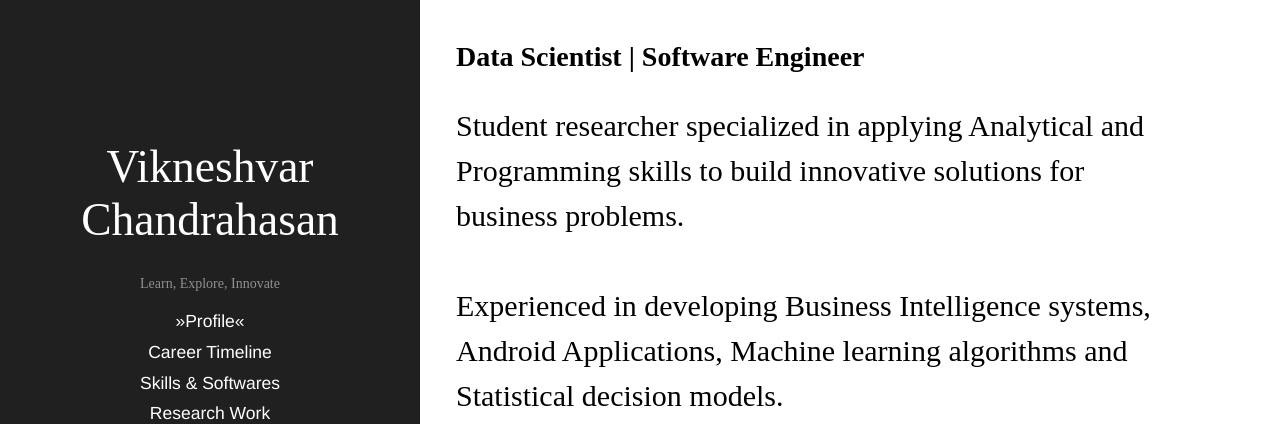
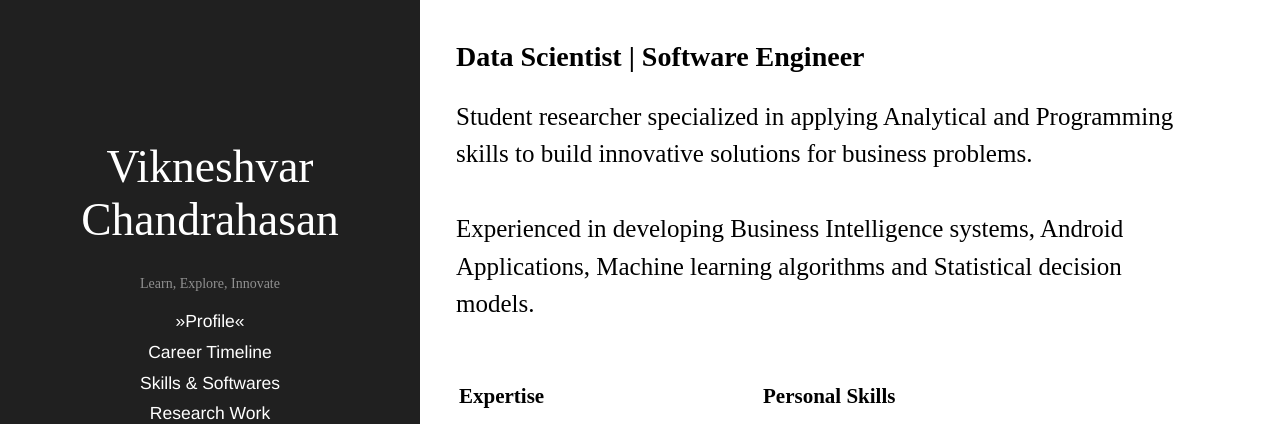
Before and after one commit to Vikneshvar/BazTechStudio, a Django app: page / in a window 1280 px wide. Shown: the top 424 px of the page. Run offline with Django 3.2, Linux system fonts and the light colour scheme; some libraries are stand-ins or nearby versions.

Commit message:
errors corrected

```diff
--- a/bazwebapp/templates/profile.html
+++ b/bazwebapp/templates/profile.html
@@ -42,18 +42,14 @@
 
 		<div class="maincontent">
 			<h1> Data Scientist | Software Engineer </h1>
-			<p>Student researcher specialized in applying Analytical and Programming skills to build innovative solutions for business problems. <br><br> Experienced in developing Business Intelligence systems, Android Applications, Machine learning algorithms and Statistical decision models.
+			<p style="font-size: 25px;">Student researcher specialized in applying Analytical and Programming skills to build innovative solutions for business problems. <br><br> Experienced in developing Business Intelligence systems, Android Applications, Machine learning algorithms and Statistical decision models.
 			</p>
 			<br>
 			<table>
-				<tr><td><h2>My expertise</h2></td></tr>
- 				<tr>
-    				<td><div id="dskills"></td>
-    			</tr>
-    			<tr><td><h2>Personal Skills</h2></td></tr>
-    			<tr>
-    				<td><div id="pskills"></div></td>
-    			</tr>
+				<tr>
+					<td><h2>Expertise</h2><div id="dskills"></div></td>
+					<td><h2>Personal Skills</h2><div id="pskills"></div></td>
+				</tr>
     		</table>
 	</div>
 </body>
--- a/bazwebapp/templates/rep1.html
+++ b/bazwebapp/templates/rep1.html
@@ -16,7 +16,7 @@
       <div class="sidebar-sticky">
         <div class="sidebar-about">
           <h1>
-            <a href="profile">
+            <a href="../profile">
               Vikneshvar Chandrahasan
             </a>
           </h1>
--- a/bazwebsite/static/css/theme.css
+++ b/bazwebsite/static/css/theme.css
@@ -182,7 +182,7 @@ a.sidebar-nav-item:focus {
 }
 
 .maincontent p {
-  font-size: 30px;
+  font-size: 15px;
   line-height: 1.5;
 }
 
@@ -191,6 +191,10 @@ a.sidebar-nav-item:focus {
 .image{
   width:100px;
   height:100px;
+}
+
+.imageRe{
+
 }
 
 
--- a/bazwebsite/static/js/profile.js
+++ b/bazwebsite/static/js/profile.js
@@ -9,38 +9,28 @@ function drawPieChart() {
 	var data = google.visualization.arrayToDataTable([
 		['Me', 'How much'],
 		['Data Analytics', 40],
-		['Programming', 30],
+		['Coding', 30],
 		['Database & Reporting', 25],
-		['Machine Learning', 30]
+		['Machine Learning', 30],
+		['Healthcare & Marketing Analytics', 20]
 	]);
 
-	// Optional; add a title and set the width and height of the chart
 	var options = {
-		titleTextStyle: {
-				color: 'black',    // any HTML string color ('red', '#cc00cc')
-				fontName: 'PT Mono', // i.e. 'Times New Roman'
-				fontSize: 18, // 12, 18 whatever you want (don't specify px)
-				bold: true,    // true or false
-				italic: false   // true of false
+		chartArea:{
+		    width: '80%',
+		    height: '80%',
 		},
-		chartArea:{
-		    left:5,
-		    top: 5,
-		    width: '100%',
-		    height: '300',
-		},
-		width:800,
-		height: 350
+		height: 300,
+		width: 550,
 	};
 
-	// Display the chart inside the <div> element with id="piechart"
 	var chart = new google.visualization.PieChart(document.getElementById('dskills'));
 	chart.draw(data, options);
 }
 
 function drawBarChart() {
 	var data = google.visualization.arrayToDataTable([
-		['', '',{ role: 'style' }],
+		['Skill', 'Score',{ role: 'style' }],
 		['Problem Solving & Critical Thinking', 80,'light blue'],
 		['Independent', 72,'orange'],
 		['Innovative & Research-Oriented', 90,'green'],
@@ -49,19 +39,12 @@ function drawBarChart() {
 	]);
 
 	var options = {
-		titleTextStyle: {
-				color: 'black',    // any HTML string color ('red', '#cc00cc')
-				fontName: 'PT Mono', // i.e. 'Times New Roman'
-				fontSize: 18, // 12, 18 whatever you want (don't specify px)
-				bold: true,    // true or false
-				italic: false   // true of false
+		chartArea:{
+		    width: '30%',
+		    height: '80%',
 		},
-		chartArea:{
-		    width: '40%',
-		    height: '200',
-		},
-		width:700,
-		height:250,
+		height: 300,
+		width: 700,
 		legend: {position: 'none'}
 	};
 	var chart = new google.visualization.BarChart(document.getElementById('pskills'));
```
Also changed, not shown: bazwebapp/templates/rep2.html (+6 -6 lines).
